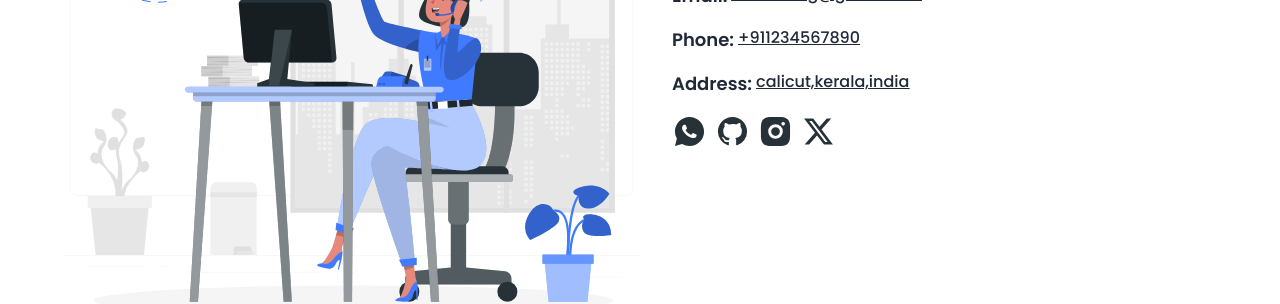
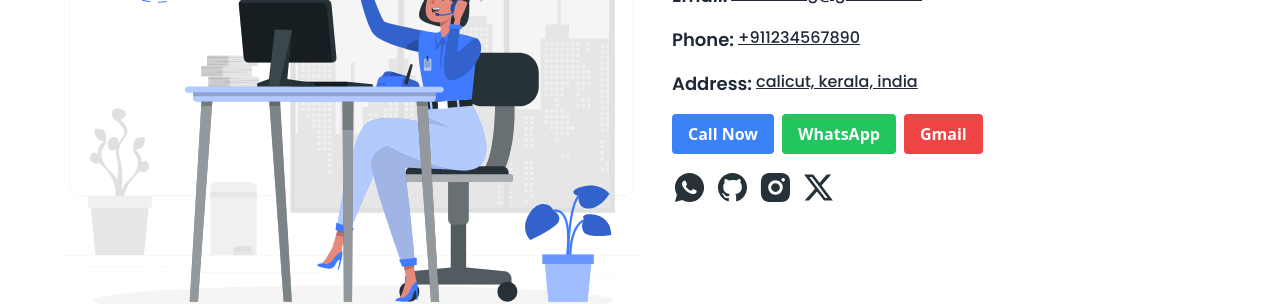
Before and after one commit to iambasilp/team-estate, a React (Vite) app in the folder client/: page /contact in a window 1280 px wide. Shown: the part 310-614 px from the top of the page. Built offline with nearby package versions, Linux system fonts and the light colour scheme; no server answers.

Commit message:
three button added

```diff
--- a/client/src/pages/ContactUs.jsx
+++ b/client/src/pages/ContactUs.jsx
@@ -1,55 +1,52 @@
+import React from "react";
 import { RiWhatsappFill, RiInstagramFill, RiGithubFill, RiTwitterXFill } from "react-icons/ri";
-
 import contactUsSvg from "../assets/svg/contact_us.svg";
 
 function ContactUs() {
    return (
       <div className="py-10 px-7 sm:px-16 mt-20">
          <div className="flex flex-col sm:flex-row justify-center items-start">
-            {/* first div */}
+            {/* First div */}
             <div className="flex justify-center items-center sm:w-1/2">
                <img src={contactUsSvg} alt="contact us" className="w-full h-full object-contain" />
             </div>
-            {/* second div */}
+            {/* Second div */}
             <div className="flex flex-col justify-center items-left mt-8 sm:mt-1 sm:w-1/2 sm:pl-8">
-               <h1 className="text-2xl sm:text-4xl  text-gray-800 font-bold font-poppins">Contact Us</h1>
-               <p className=" text-gray-800 font-medium font-poppins mt-4 text-left sm:text-left">
+               <h1 className="text-2xl sm:text-4xl text-gray-800 font-bold font-poppins">Contact Us</h1>
+               <p className="text-gray-800 font-medium font-poppins mt-4 text-left sm:text-left">
                   We are here to help and answer any question you might have. Feel free to reach out to us for any
                   inquiries or assistance. Thank you for considering Team Estate. Looking forward to connecting with you
                   soon!
                </p>
-               {/* links */}
-               <div className="flex justify-start items-left sm:w-1/2 mt-4">
-                  <h3 className="text-base sm:text-lg font-semibold font-poppins text-gray-800">Email:</h3>
-                  <p className="text-sm sm:text-base font-medium font-poppins text-left sm:text-left ml-1 underline  text-gray-800">
-                     <a href="mailto:something@gmail.com">something@gmail.com</a>
-                  </p>
-               </div>
-               <div className="flex justify-start items-left sm:w-1/2 mt-4">
-                  <h3 className="text-base sm:text-lg font-semibold font-poppins text-gray-800">Phone:</h3>
-                  <p className="text-sm sm:text-base font-medium font-poppins text-left sm:text-left ml-1 underline  text-gray-800">
-                     <a href="tel:+911234567890">+911234567890</a>
-                  </p>
-               </div>
-               <div className="flex justify-start items-left sm:w-1/2 mt-4">
-                  <h3 className="text-base sm:text-lg font-semibold font-poppins text-gray-800">Address:</h3>
-                  <p className="text-sm sm:text-base font-medium font-poppins text-left sm:text-left ml-1 underline  text-gray-800">
-                     <a href="#">calicut,kerala,india</a>
-                  </p>
+               {/* Links */}
+               <ContactInfo label="Email" value="something@gmail.com" />
+               <ContactInfo label="Phone" value="+911234567890" />
+               <ContactInfo label="Address" value="calicut, kerala, india" />
+               <div className="flex gap-2 mt-4">
+                  <ContactButton
+                     href="tel:+911234567890"
+                     text="Call Now"
+                     bgColor="bg-blue-500"
+                     hoverColor="bg-blue-600"
+                  />
+                  <ContactButton
+                     href="https://wa.me/911234567890"
+                     text="WhatsApp"
+                     bgColor="bg-green-500"
+                     hoverColor="bg-green-600"
+                  />
+                  <ContactButton
+                     href="mailto:something@gmail.com"
+                     text="Gmail"
+                     bgColor="bg-red-500"
+                     hoverColor="bg-red-600"
+                  />
                </div>
                <div className="flex gap-2 mt-4">
-                  <a href="#">
-                     <RiWhatsappFill size={35} color="rgb(38,50,56)" />
-                  </a>
-                  <a href="#">
-                     <RiGithubFill size={35} color="rgb(38,50,56)" />
-                  </a>
-                  <a href="#">
-                     <RiInstagramFill size={35} color="rgb(38,50,56)" />
-                  </a>
-                  <a href="#">
-                     <RiTwitterXFill size={35} color="rgb(38,50,56)" />
-                  </a>
+                  <ContactIconLink href="#" icon={<RiWhatsappFill size={35} color="rgb(38,50,56)" />} />
+                  <ContactIconLink href="#" icon={<RiGithubFill size={35} color="rgb(38,50,56)" />} />
+                  <ContactIconLink href="#" icon={<RiInstagramFill size={35} color="rgb(38,50,56)" />} />
+                  <ContactIconLink href="#" icon={<RiTwitterXFill size={35} color="rgb(38,50,56)" />} />
                </div>
             </div>
          </div>
@@ -57,4 +54,33 @@ function ContactUs() {
    );
 }
 
+function ContactInfo({ label, value }) {
+   return (
+      <div className="flex justify-start items-left sm:w-1/2 mt-4">
+         <h3 className="text-base sm:text-lg font-semibold font-poppins text-gray-800">{label}:</h3>
+         <p className="text-sm sm:text-base font-medium font-poppins text-left sm:text-left ml-1 underline text-gray-800">
+            <a href={value}>{value}</a>
+         </p>
+      </div>
+   );
+}
+
+function ContactButton({ href, text, bgColor, hoverColor }) {
+   return (
+      <a href={href}>
+         <button className={`flex items-center justify-center ${bgColor} hover:${hoverColor} text-white font-semibold py-2 px-4 rounded`}>
+            {text}
+         </button>
+      </a>
+   );
+}
+
+function ContactIconLink({ href, icon }) {
+   return (
+      <a href={href}>
+         {icon}
+      </a>
+   );
+}
+
 export default ContactUs;
```
